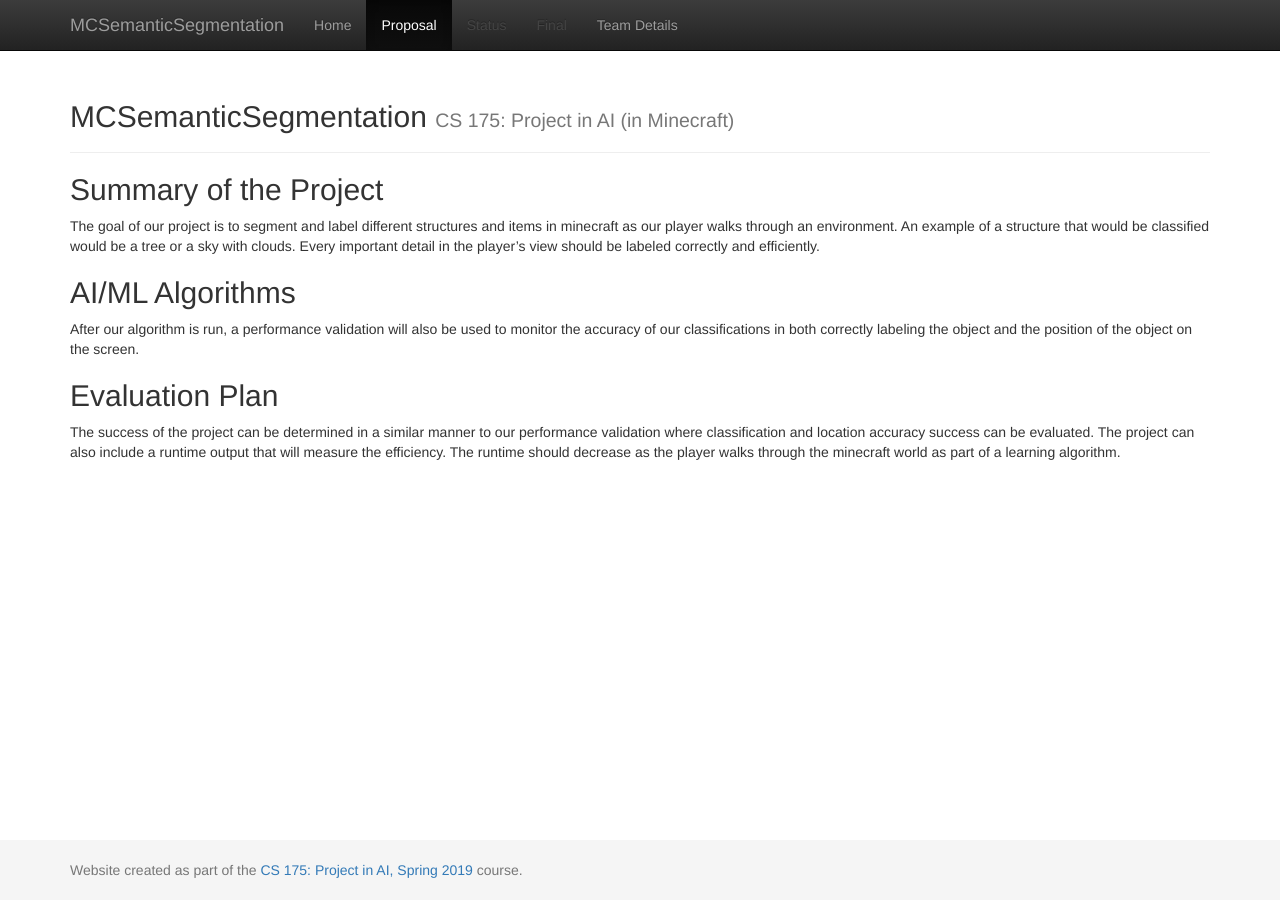
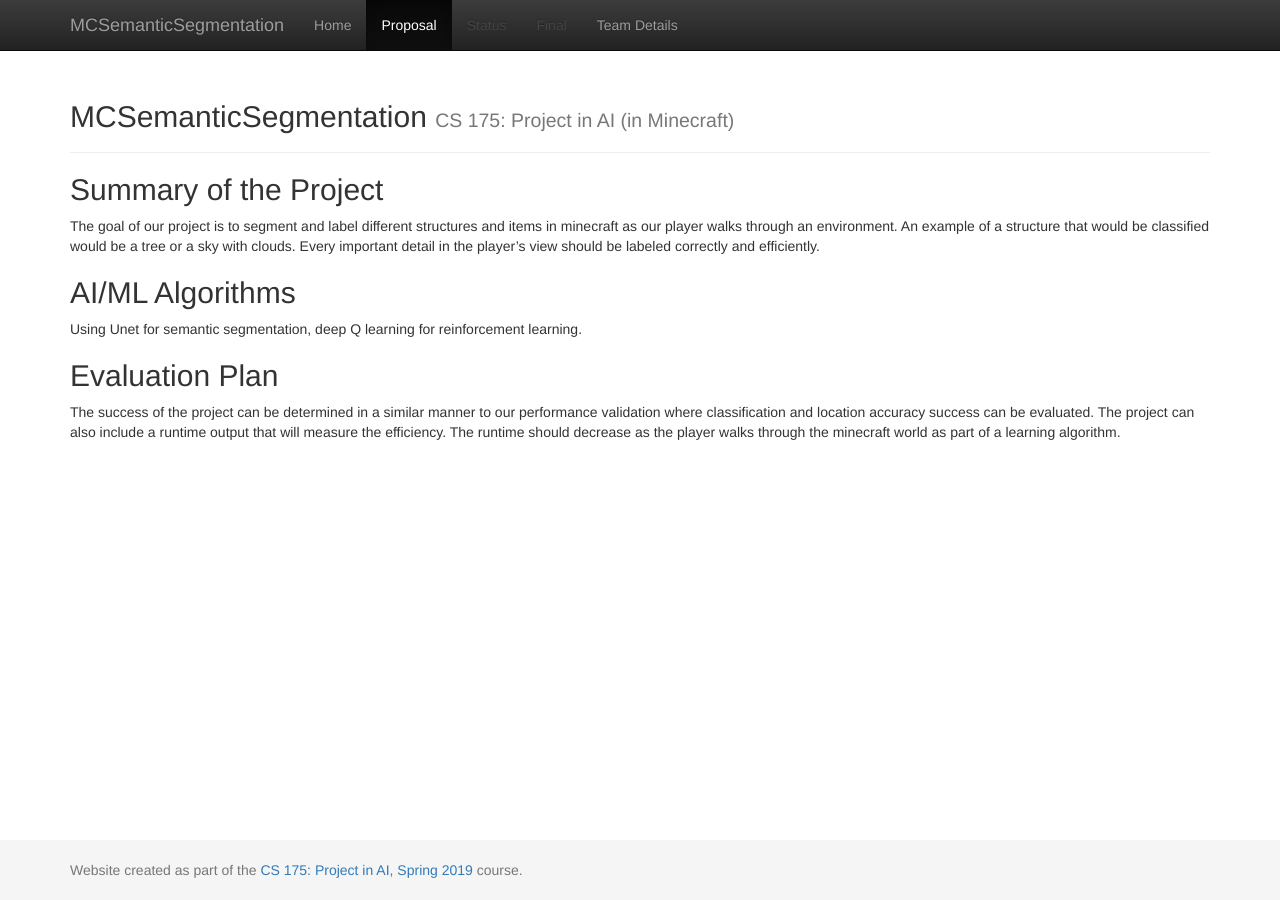
Before and after one commit to KevinJChen/MCSemanticSegmentation, a Jekyll site: the page built from docs/proposal.md, in a window 1280 px wide. Built offline with Jekyll 4.4.1, drawn with Linux system fonts in a browser that asks for light colours.

Commit message:
Update proposal.md

```diff
--- a/docs/proposal.md
+++ b/docs/proposal.md
@@ -8,8 +8,7 @@
 The goal of our project is to segment and label different structures and items in minecraft as our player walks through an environment. An example of a structure that would be classified would be a tree or a sky with clouds. Every important detail in the player’s view should be labeled correctly and efficiently.
 
 ## AI/ML Algorithms
-After our algorithm is run, a performance validation will also be used to monitor the accuracy of our classifications in both correctly labeling the object and the position of the object on the screen.
-
+Using Unet for semantic segmentation, deep Q learning for reinforcement learning.
 
 ## Evaluation Plan
 The success of the project can be determined in a similar manner to our performance validation where classification and location accuracy success can be evaluated. The project can also include a runtime output that will measure the efficiency. The runtime should decrease as the player walks through the minecraft world as part of a learning algorithm.
```
